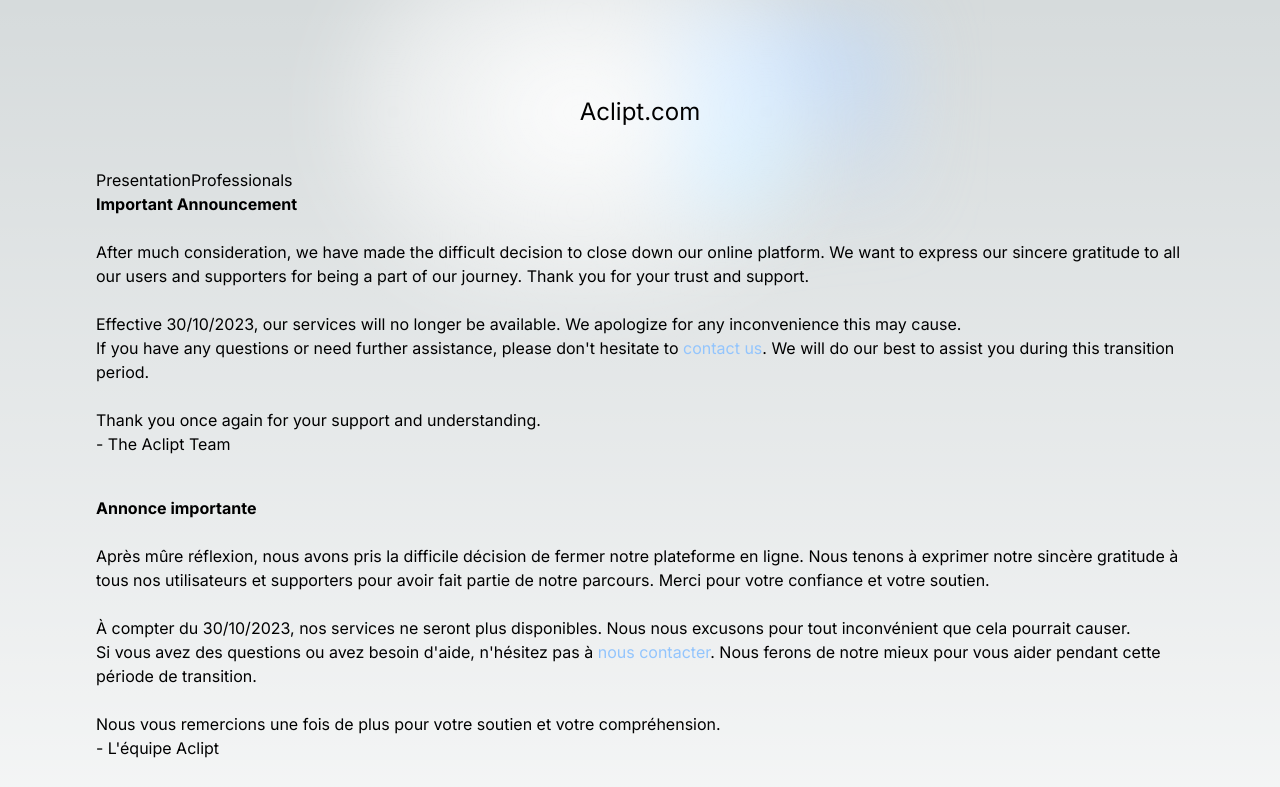
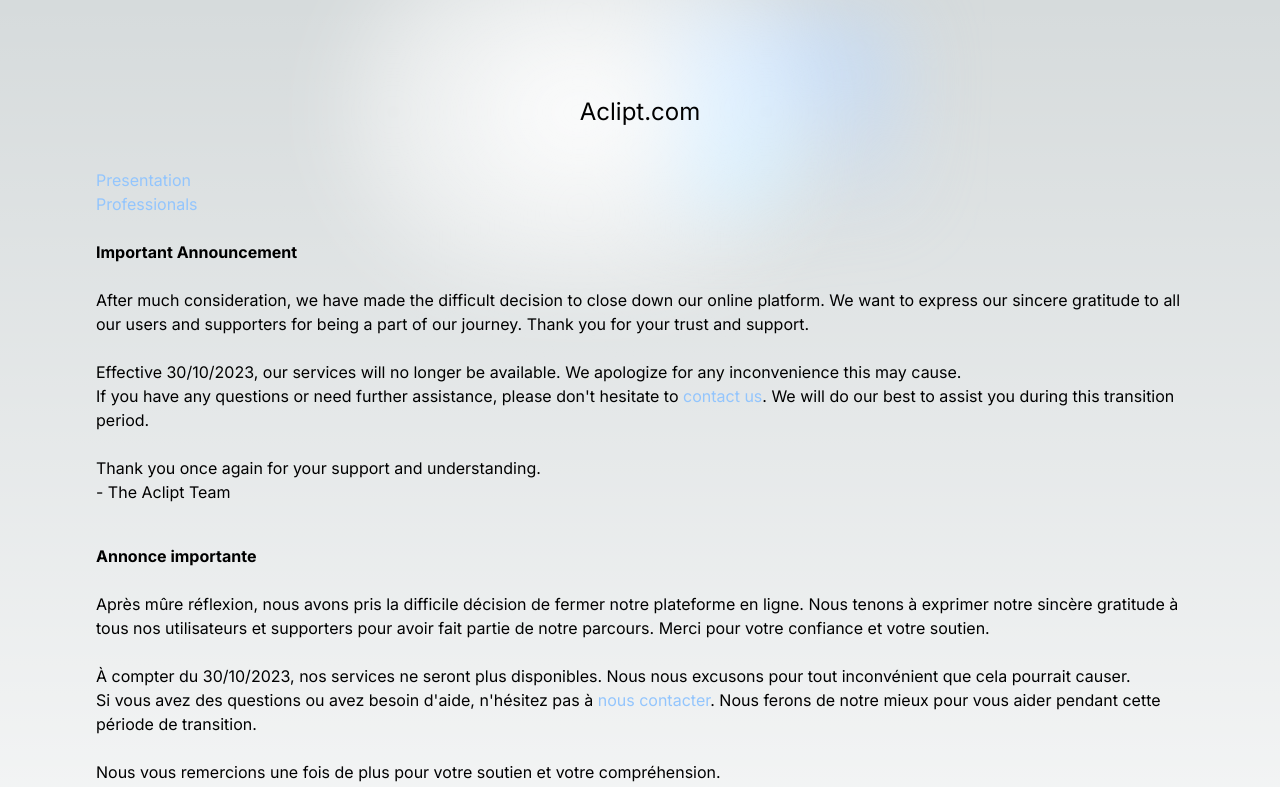
Before and after one commit to Aclipt/aclipt.com, a Next.js app: page / in a window 1280 px wide. Shown: the top 787 px of the page. Built offline with nearby package versions, Linux system fonts and the light colour scheme.

Commit message:
Update page.tsx

```diff
--- a/src/app/page.tsx
+++ b/src/app/page.tsx
@@ -18,8 +18,8 @@ export default function Home() {
 
       <div>
         <div className="pt-10">
-          <a href="https://www.youtube.com/watch?v=DFFPVsZp4jQ">Presentation</a>
-          <a href="https://www.youtube.com/watch?v=-Xxnd54l838">Professionals</a>
+          <a href="https://www.youtube.com/watch?v=DFFPVsZp4jQ" className="text-blue-300">Presentation</a><br/>
+          <a href="https://www.youtube.com/watch?v=-Xxnd54l838" className="text-blue-300">Professionals</a><br/>
           <br />
           <p><strong>Important Announcement</strong></p>
           <br />
```
